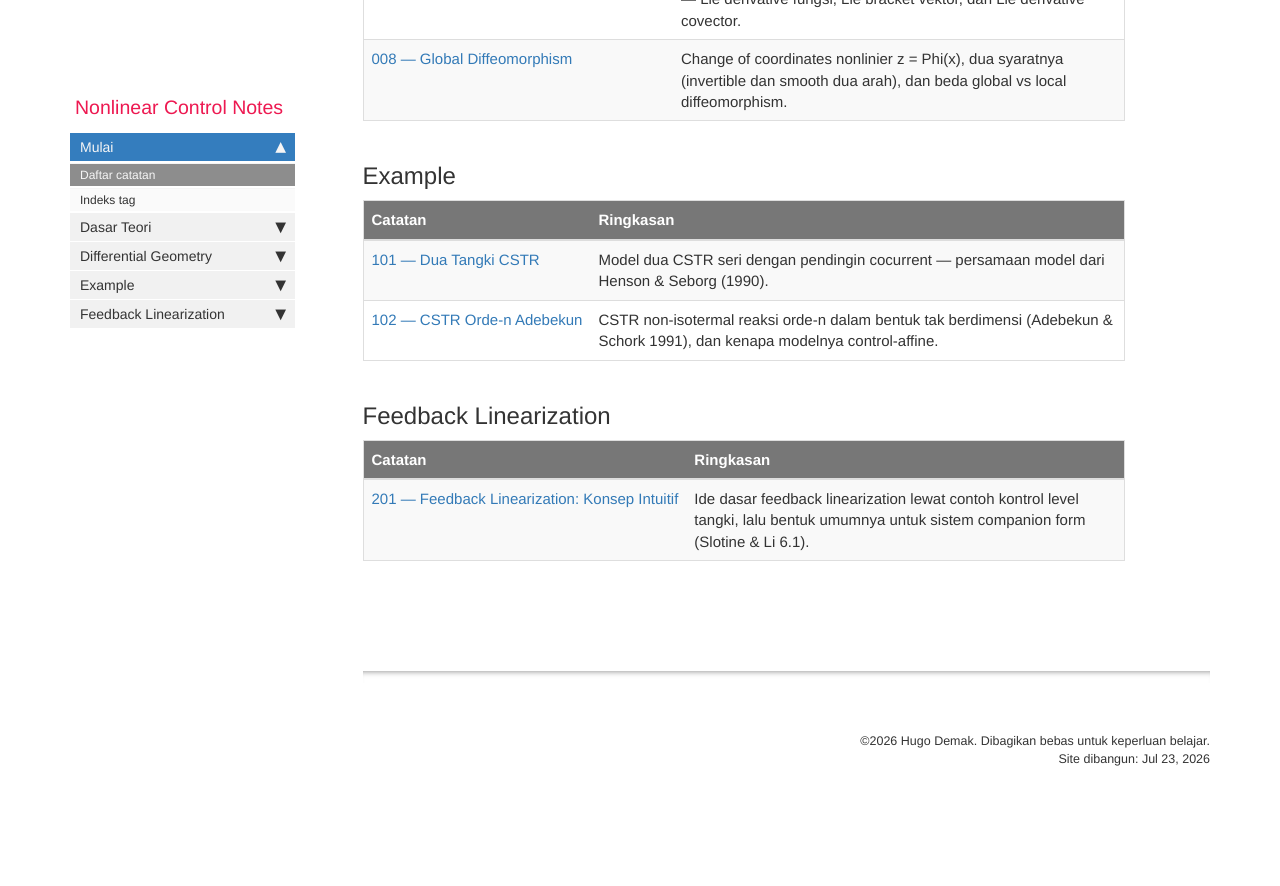
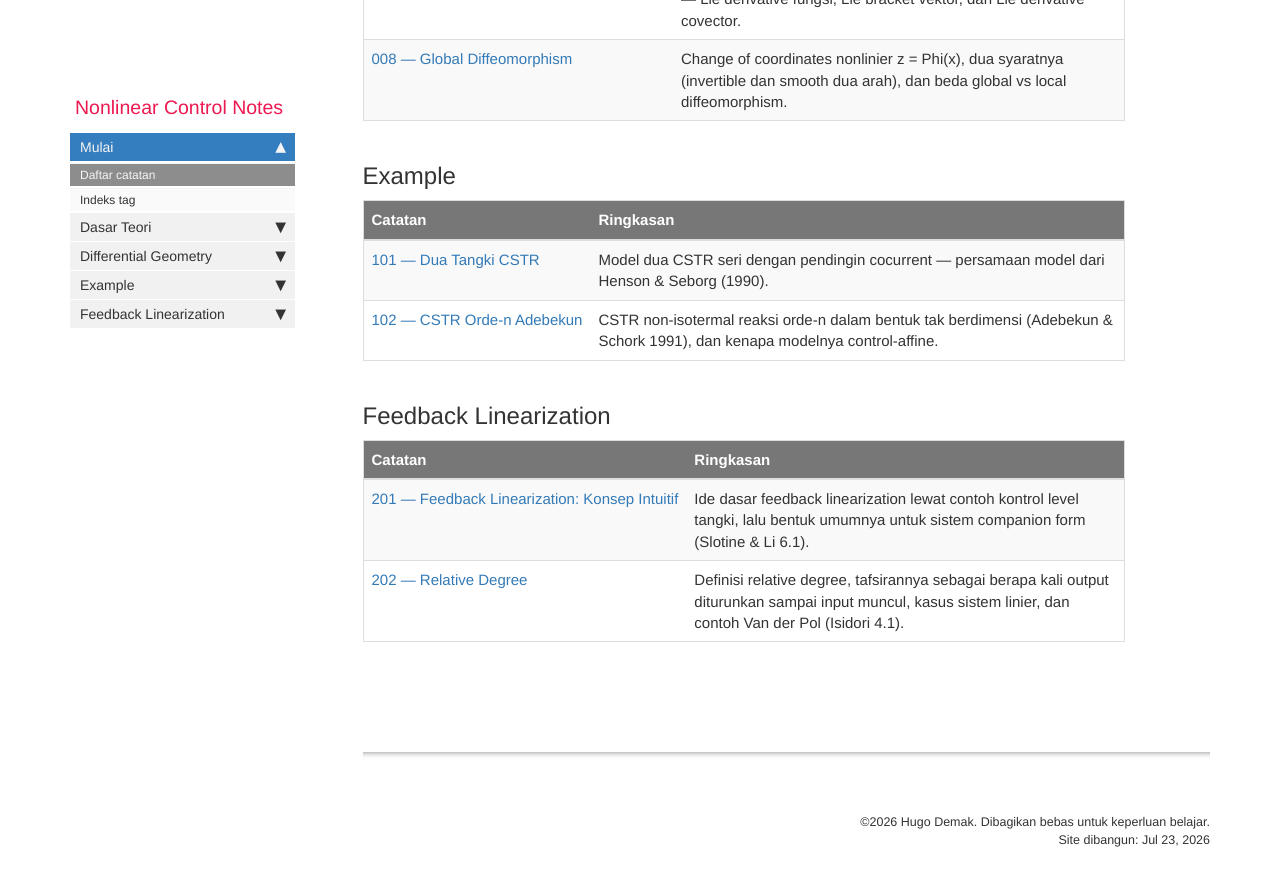
Before and after one commit to Pekosann/nonlinear-control-notes, a Jekyll site: the page built from index.md, in a window 1280 px wide and 900 px high, scrolled down 985 px. Shown: the top 886 px of the window. Built offline with Jekyll 4.4.1, drawn with Linux system fonts in a browser that asks for light colours; comment, search, counter and statistics services are not loaded; before the commit the page ends 1804 px from its top, so only the background shows below that; some of the changed lines change nothing that is shown.

Commit message:
Add note 202: relative degree (Isidori 4.1, pp. 138-139)
The formal definition (L_g L_f^k h = 0 for k<r-1, L_g L_f^{r-1}h(x0) != 0), the
working interpretation - r is how many times you differentiate y until u appears
explicitly - the linear case r = deg(den) - deg(num) of C(sI-A)^-1 B, and the
Van der Pol example (r=2 for y=x1, r=1 for y=sin x2 away from the singular set).
Equations read off rendered page images (scanned PDF). Ties the y^(1) = L_f h
step to note 005 and Henson's r=2 CSTR to note 101.

```diff
--- a/_data/sidebars/notes_sidebar.yml
+++ b/_data/sidebars/notes_sidebar.yml
@@ -79,3 +79,7 @@ entries:
     - title: "201 — Feedback Linearization: Konsep Intuitif"
       url: /201-feedback-linearization-konsep.html
       output: web
+
+    - title: 202 — Relative Degree
+      url: /202-relative-degree.html
+      output: web
--- /dev/null
+++ b/notes/202-relative-degree.md
@@ -0,0 +1,109 @@
+---
+title: 202 — Relative Degree
+section: Feedback Linearization
+tags: [feedback-linearization]
+summary: Definisi relative degree, tafsirannya sebagai berapa kali output diturunkan sampai input muncul, kasus sistem linier, dan contoh Van der Pol (Isidori 4.1).
+permalink: /202-relative-degree.html
+folder: notes
+last_updated: Jul 23, 2026
+---
+
+Titik berangkat seluruh analisis feedback linearization adalah **relative degree** [@isidori1995]. Konsep ini yang menentukan berapa kali kita perlu menurunkan output sebelum bisa "menyentuh" input — dan itulah yang menjadi tulang punggung [201 — Feedback Linearization: Konsep Intuitif](201-feedback-linearization-konsep.html).
+
+## Definisi
+
+Tinjau sistem nonlinier *single-input single-output* yang [control-affine](001-sistem-nonlinier-control-affine.html):
+
+$$
+\dot{x} = f(x) + g(x)u, \qquad y = h(x) \tag{1}
+$$
+
+Sistem ini dikatakan punya **relative degree $r$** pada titik $x^\circ$ jika [@isidori1995]:
+
+- **(i)** $\; L_g L_f^k h(x) = 0\;$ untuk semua $x$ di sekitar $x^\circ$ dan semua $k < r - 1$;
+- **(ii)** $\; L_g L_f^{r-1} h(x^\circ) \neq 0$.
+
+Di sini $L_f$ dan $L_g$ adalah [Lie derivative](007-differential-operations.html) sepanjang $f$ dan $g$.
+
+## Tafsiran: berapa kali output diturunkan sampai input muncul
+
+Ini tafsiran yang paling terpakai. Misalkan pada waktu $t^\circ$ sistem berada di state $x(t^\circ) = x^\circ$, dan kita hitung output beserta turunan-turunannya terhadap waktu.
+
+Turunan pertama — persis pemasangan gradient output dengan dinamika yang dibahas di [005 — Covector Field](005-covector-field.html):
+
+$$
+y^{(1)} = \frac{\partial h}{\partial x}\dot{x} = \frac{\partial h}{\partial x}\bigl(f(x) + g(x)u\bigr) = L_f h(x) + L_g h(x)\,u
+$$
+
+Kalau $r > 1$, suku $L_g h(x) = 0$ di sekitar $x^\circ$, jadi $u$ **belum** muncul:
+
+$$
+y^{(1)} = L_f h(x)
+$$
+
+Turunkan sekali lagi:
+
+$$
+y^{(2)} = L_f^2 h(x) + L_g L_f h(x)\,u
+$$
+
+Kalau $r > 2$, lagi-lagi $L_g L_f h(x) = 0$ dan $u$ belum muncul. Begini seterusnya, sampai akhirnya di turunan ke-$r$:
+
+$$
+y^{(k)} = L_f^k h(x), \quad k < r; \qquad
+y^{(r)} = L_f^r h(x) + \underbrace{L_g L_f^{r-1} h(x)}_{\neq\,0}\,u
+$$
+
+Di turunan ke-$r$ inilah input $u$ akhirnya muncul secara eksplisit, karena syarat (ii) menjamin koefisiennya tidak nol. Jadi:
+
+> **Relative degree $r$ adalah berapa kali output $y(t)$ harus diturunkan terhadap waktu agar input $u$ muncul secara eksplisit** [@isidori1995].
+
+Kalau $L_g L_f^k h(x) = 0$ untuk semua $k \geq 0$ (relative degree tak terdefinisi), artinya output sama sekali tidak dipengaruhi input.
+
+## Kasus sistem linier
+
+Untuk sistem linier $\dot{x} = Ax + Bu,\; y = Cx$ — yaitu $f(x) = Ax$, $g(x) = B$, $h(x) = Cx$ — mudah diperoleh
+
+$$
+L_f^k h(x) = C A^k x, \qquad L_g L_f^k h(x) = C A^k B
+$$
+
+sehingga $r$ dicirikan oleh
+
+$$
+C A^k B = 0 \;\; (k < r-1), \qquad C A^{r-1} B \neq 0
+$$
+
+Angka ini persis **selisih antara derajat penyebut dan derajat pembilang** dari transfer function $H(s) = C(sI - A)^{-1}B$ [@isidori1995]. Jadi relative degree adalah generalisasi nonlinier dari "pole minus zero" yang sudah dikenal di kendali linier.
+
+## Contoh: osilator Van der Pol
+
+Tinjau osilator Van der Pol terkendali [@isidori1995]:
+
+$$
+\dot{x} = f(x) + g(x)u =
+\begin{bmatrix} x_2 \\ 2\omega\zeta(1 - \mu x_1^2)x_2 - \omega^2 x_1 \end{bmatrix}
++ \begin{bmatrix} 0 \\ 1 \end{bmatrix} u
+$$
+
+Ambil output $y = h(x) = x_1$. Maka
+
+$$
+L_g h(x) = \frac{\partial h}{\partial x} g(x) = \begin{bmatrix} 1 & 0 \end{bmatrix}\begin{bmatrix} 0 \\ 1 \end{bmatrix} = 0
+$$
+
+$$
+L_f h(x) = \frac{\partial h}{\partial x} f(x) = \begin{bmatrix} 1 & 0 \end{bmatrix}\begin{bmatrix} x_2 \\ \cdots \end{bmatrix} = x_2
+$$
+
+$$
+L_g L_f h(x) = \frac{\partial (L_f h)}{\partial x} g(x) = \begin{bmatrix} 0 & 1 \end{bmatrix}\begin{bmatrix} 0 \\ 1 \end{bmatrix} = 1 \neq 0
+$$
+
+Karena $L_g h = 0$ tapi $L_g L_f h = 1 \neq 0$, sistem ini punya **relative degree 2** di titik mana pun.
+
+Kalau outputnya diganti $y = h(x) = \sin x_2$, maka $L_g h(x) = \cos x_2$. Sistemnya punya relative degree 1 di sembarang $x^\circ$ **asalkan** $(x^\circ)_2 \neq (2k+1)\pi/2$. Kalau syarat ini dilanggar, relative degree tak terdefinisi di titik itu.
+
+## Kaitan dengan contoh reaktor
+
+Di [101 — Dua Tangki CSTR](101-dua-tangki-CSTR.html) output $y = C_{A2} = x_3$ menghasilkan $L_f h = f_3$ yang tidak memuat $u = q_c$, jadi perlu diturunkan sekali lagi — persis kesimpulan Henson & Seborg bahwa reaktornya punya relative degree 2. Titik penting: relative degree hanya terdefinisi rapi kalau sistemnya control-affine ([001 — Sistem Nonlinier Control Affine](001-sistem-nonlinier-control-affine.html)); untuk model non-affine seperti CSTR itu, [@henson1990] harus memakai *generalized* Lie derivative.
```
